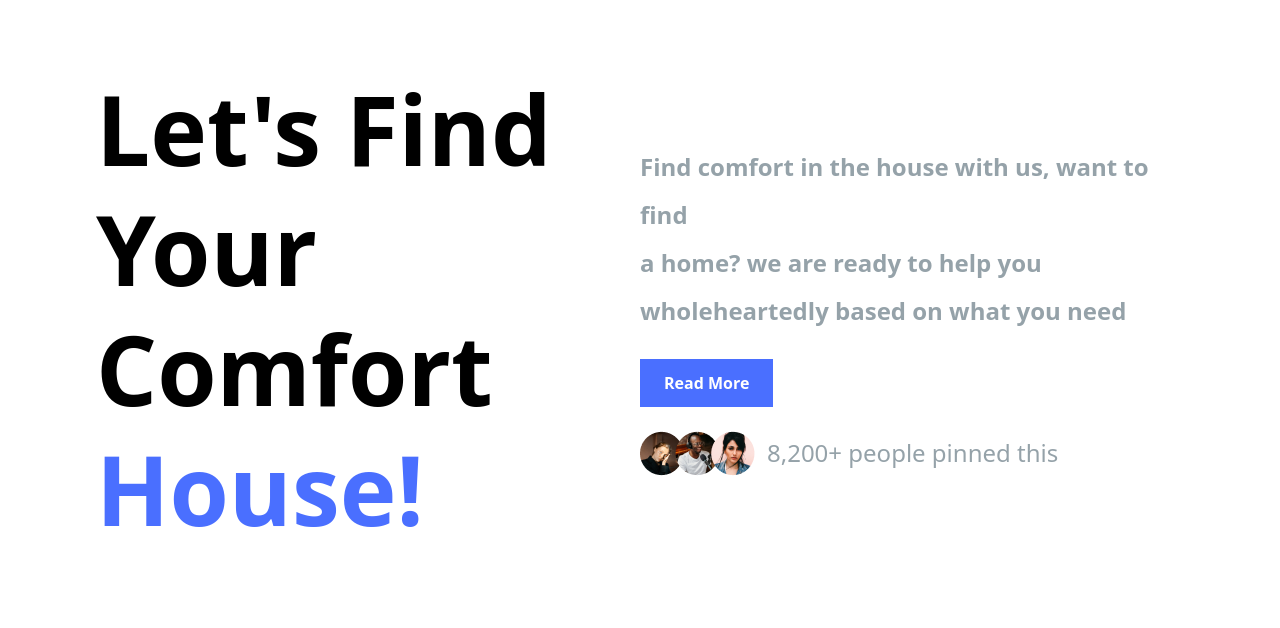
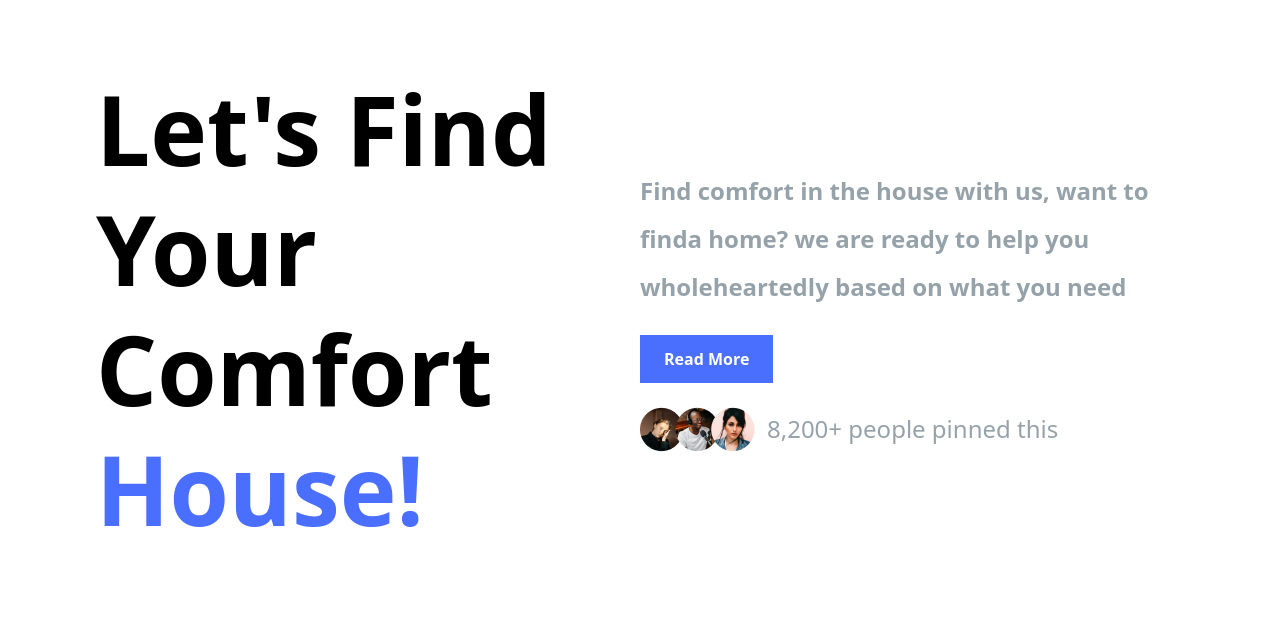
Before and after one commit to dimsurd/omahku, a website: page index.html in a window 1280 px wide. Shown: the part 103-731 px from the top of the page. Drawn offline with Linux system fonts and the light colour scheme.

Commit message:
change block to inline

```diff
--- a/index.html
+++ b/index.html
@@ -81,12 +81,12 @@
             <p
               class="text-lg md:text-2xl text-left text-abu leading-relaxed md:leading-[200%] font-semibold"
             >
-              <span class="inline md:block"
+              <span class="inline md:block-inline"
                 >Find comfort in the house with us, want to find</span
-              ><span class="inline md:block"
+              ><span class="inline md:block-inline"
                 >a home? we are ready to help you</span
               >
-              <span class="inline md:block">
+              <span class="inline md:block-inline">
                 wholeheartedly based on what you need</span
               >
             </p>
```
